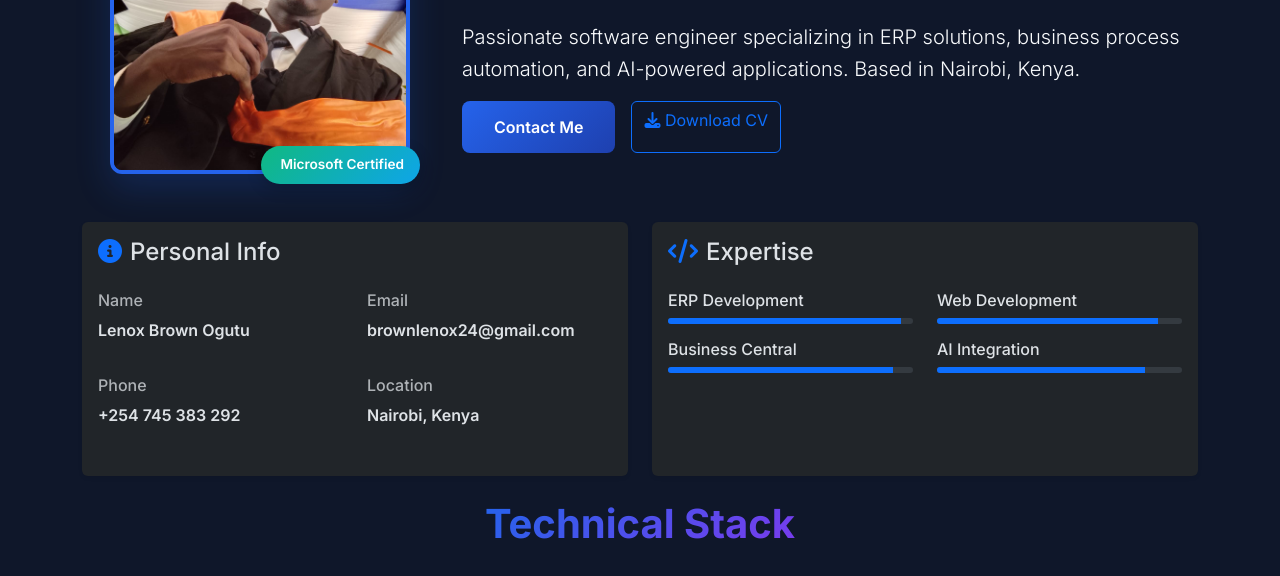
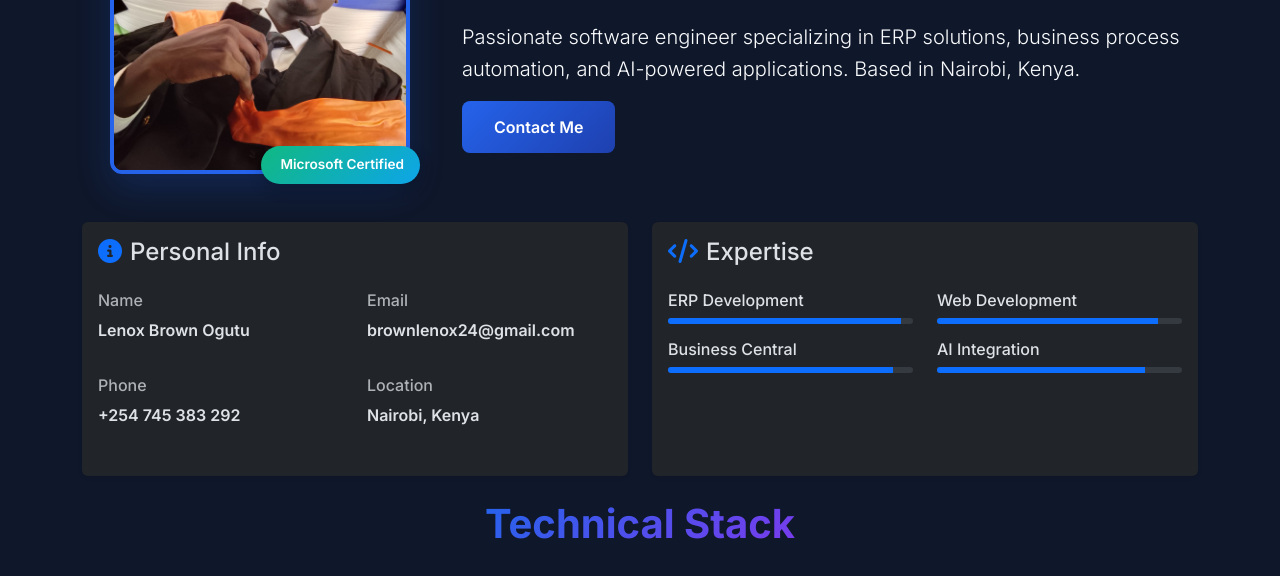
Before and after one commit to brownlenox/new-portfolio, a website: page about.html in a window 1280 px wide. Shown: the part 222-798 px from the top of the page. Drawn offline with nearby package versions, Linux system fonts and the light colour scheme; some icons are missing.

Commit message:
removed download cv

```diff
--- a/about.html
+++ b/about.html
@@ -66,9 +66,9 @@
                     AI-powered applications. Based in Nairobi, Kenya.</p>
                   <div class="d-flex gap-3">
                     <a href="contact.html" class="btn btn-primary">Contact Me</a>
-                    <a href="img/Lenox Brown Ogutu.pdf" class="btn btn-outline-primary" target="_blank" rel="noopener noreferrer">
+                    <!-- <a href="img/Lenox Brown Ogutu.pdf" class="btn btn-outline-primary" target="_blank" rel="noopener noreferrer">
                       <i class="fas fa-download"></i> Download CV
-                    </a>
+                    </a> -->
                   </div>
                 </div>
                 </div>
```
